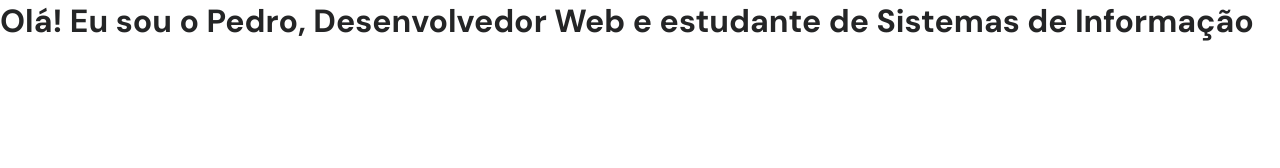
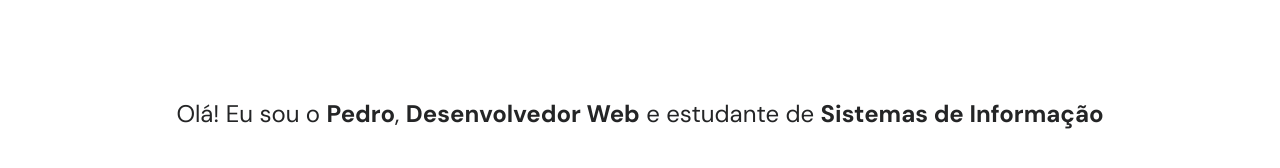
Before and after one commit to pedrocsh/pedrocsh.github.io, a plain HTML site: page index.html in a window 1280 px wide. Drawn offline with Linux system fonts and the light colour scheme.

Commit message:
style header

```diff
--- a/css/styles.css
+++ b/css/styles.css
@@ -9,3 +9,14 @@ body {
   color: #242526;
   font-family: 'DM Sans', Arial, Helvetica, sans-serif;
 }
+
+header {
+  padding: 100px 24px;
+  text-align: center;
+}
+
+header h1 {
+  font-size: 24px;
+  font-weight: 400;
+  line-height: 1.2;
+}
```
